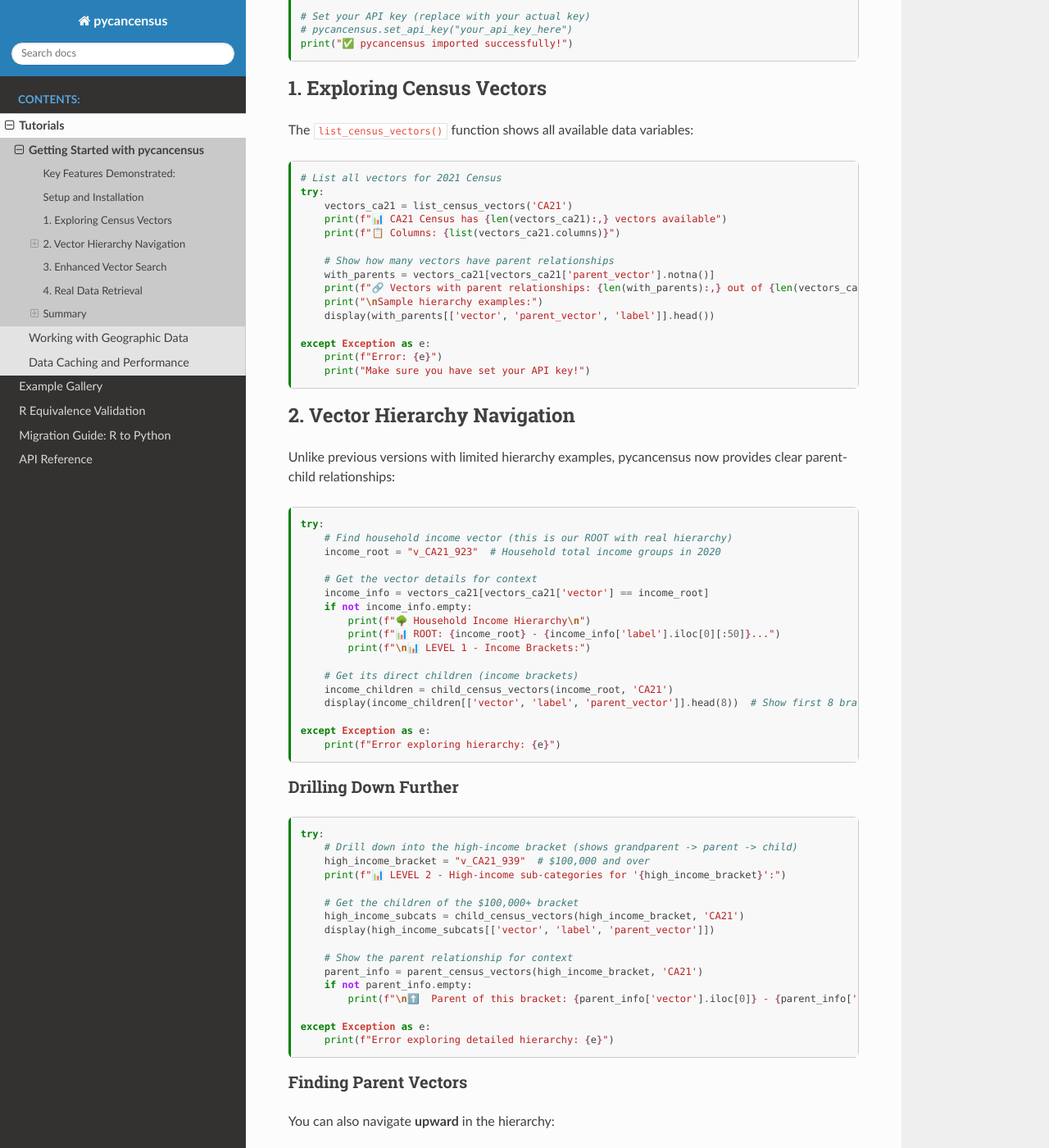
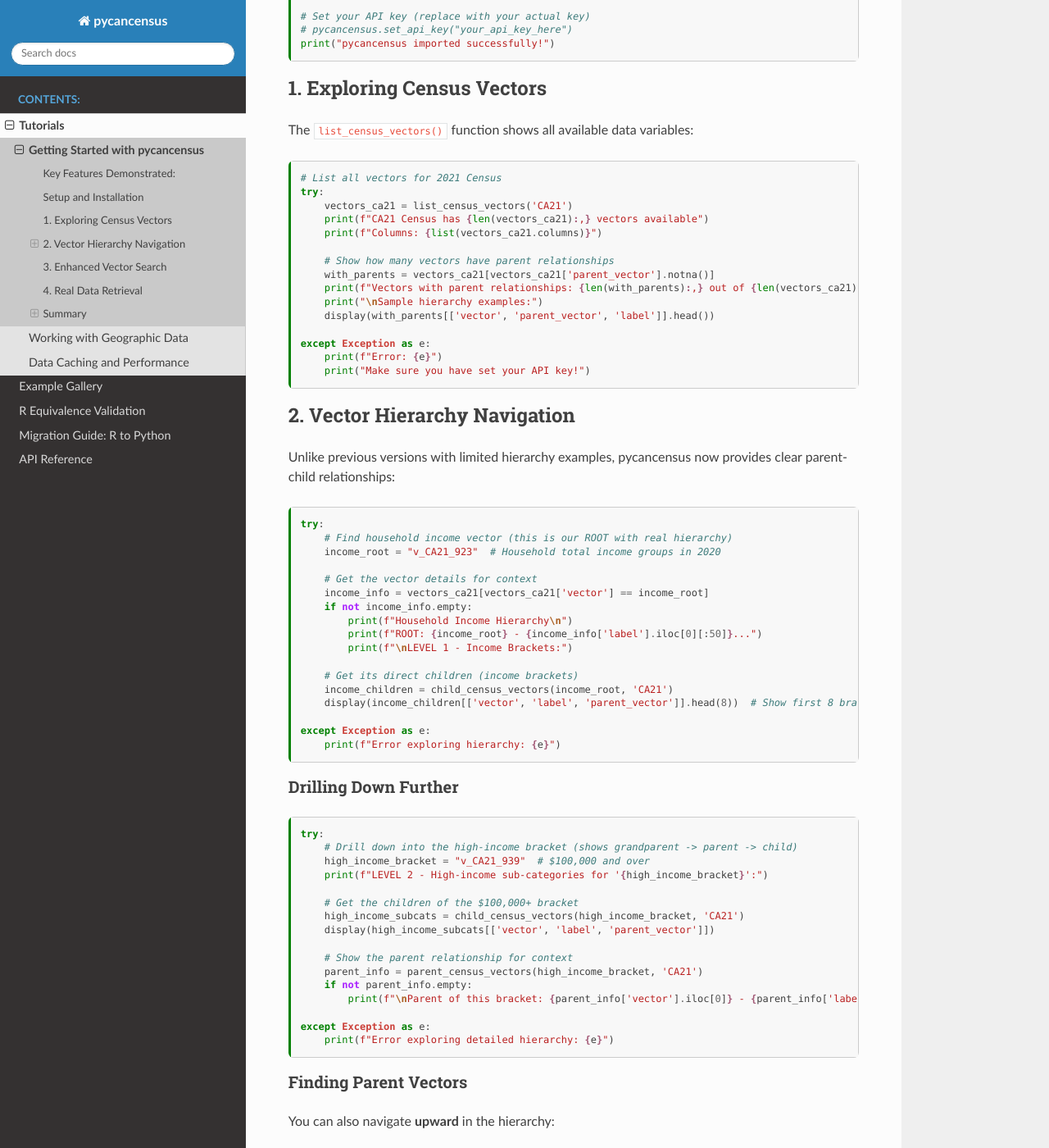
Before and after one commit to dshkol/pycancensus, a Sphinx documentation site: the page built from docs/tutorials/getting_started.md, in a window 1280 px wide and 1400 px high, scrolled down 799 px. Shown: the whole window at 82% size. Built offline with Sphinx 7.4.7 and the Read the Docs theme 3.1.0, drawn with Linux system fonts in a browser that asks for light colours; some of the changed text lies outside the part shown.

````diff
--- a/docs/tutorials/getting_started.md
+++ b/docs/tutorials/getting_started.md
@@ -16,10 +16,10 @@ kernelspec:
 This tutorial demonstrates the enhanced pycancensus functionality with clear hierarchy examples and real data access.
 
 ## Key Features Demonstrated:
-- 📊 **list_census_vectors()** - Browse all available data variables
-- 🌳 **Vector Hierarchies** - Navigate parent-child relationships
-- 🔍 **find_census_vectors()** - Smart search functionality
-- 📈 **Real Data Retrieval** - Get actual census data
+- **list_census_vectors()** - Browse all available data variables
+- **Vector Hierarchies** - Navigate parent-child relationships
+- **find_census_vectors()** - Smart search functionality
+- **Real Data Retrieval** - Get actual census data
 
 ```{note}
 You'll need a free API key from [CensusMapper](https://censusmapper.ca/users/sign_up) to run these examples with real data.
@@ -43,7 +43,7 @@ import pandas as pd
 
 # Set your API key (replace with your actual key)
 # pycancensus.set_api_key("your_api_key_here")
-print("✅ pycancensus imported successfully!")
+print("pycancensus imported successfully!")
 ```
 
 ## 1. Exploring Census Vectors
@@ -54,12 +54,12 @@ The `list_census_vectors()` function shows all available data variables:
 # List all vectors for 2021 Census
 try:
     vectors_ca21 = list_census_vectors('CA21')
-    print(f"📊 CA21 Census has {len(vectors_ca21):,} vectors available")
-    print(f"📋 Columns: {list(vectors_ca21.columns)}")
+    print(f"CA21 Census has {len(vectors_ca21):,} vectors available")
+    print(f"Columns: {list(vectors_ca21.columns)}")
 
     # Show how many vectors have parent relationships
     with_parents = vectors_ca21[vectors_ca21['parent_vector'].notna()]
-    print(f"🔗 Vectors with parent relationships: {len(with_parents):,} out of {len(vectors_ca21):,}")
+    print(f"Vectors with parent relationships: {len(with_parents):,} out of {len(vectors_ca21):,}")
     print("\nSample hierarchy examples:")
     display(with_parents[['vector', 'parent_vector', 'label']].head())
 
@@ -98,7 +98,7 @@ except Exception as e:
 try:
     # Drill down into the high-income bracket (shows grandparent -> parent -> child)
     high_income_bracket = "v_CA21_939"  # $100,000 and over
-    print(f"📊 LEVEL 2 - High-income sub-categories for '{high_income_bracket}':")
+    print(f"LEVEL 2 - High-income sub-categories for '{high_income_bracket}':")
 
     # Get the children of the $100,000+ bracket
     high_income_subcats = child_census_vectors(high_income_bracket, 'CA21')
@@ -122,7 +122,7 @@ try:
     # Find parent of a specific income bracket
     income_bracket = "v_CA21_942"  # $150,000 to $199,999
     parent = parent_census_vectors(income_bracket, 'CA21')
-    print(f"⬆️  Finding parent of income bracket '{income_bracket}':")
+    print(f"Finding parent of income bracket '{income_bracket}':")
     display(parent[['vector', 'label', 'parent_vector']])
 
 except Exception as e:
@@ -137,7 +137,7 @@ The `find_census_vectors()` function provides smart search with relevance scorin
 try:
     # Search for income-related vectors
     income_vectors = find_census_vectors('CA21', 'income')
-    print(f"🔍 Found {len(income_vectors)} income-related vectors")
+    print(f"Found {len(income_vectors)} income-related vectors")
     print(f"\nTop income vectors (sorted by relevance):")
     display(income_vectors[['vector', 'label', 'relevance_score']].head(3))
 
@@ -160,7 +160,7 @@ try:
         use_cache=False
     )
 
-    print(f"📈 Toronto CMA Income Demographics:")
+    print(f"Toronto CMA Income Demographics:")
     print(f"\nHousehold Income Distribution:")
     total_households = toronto_data['v_CA21_923'].iloc[0]
     high_income = toronto_data['v_CA21_939'].iloc[0]  # $100,000+
@@ -179,7 +179,7 @@ except Exception as e:
 
 ## Summary
 
-✅ **This tutorial demonstrates the enhanced pycancensus capabilities:**
+**This tutorial demonstrates the enhanced pycancensus capabilities:**
 
 1. **list_census_vectors()** - Browse 7,709+ available variables with explicit parent-child relationships
 2. **Hierarchy Navigation** - Navigate through income hierarchies from main categories to detailed brackets
````
Also changed, not shown: other parts of docs/tutorials/getting_started.md (+4 -4 lines), README.md (+18 -18 lines), docs/tutorials/caching_data.md (+1 -1 lines), docs/tutorials/working_with_geometry.md (+1 -1 lines).
